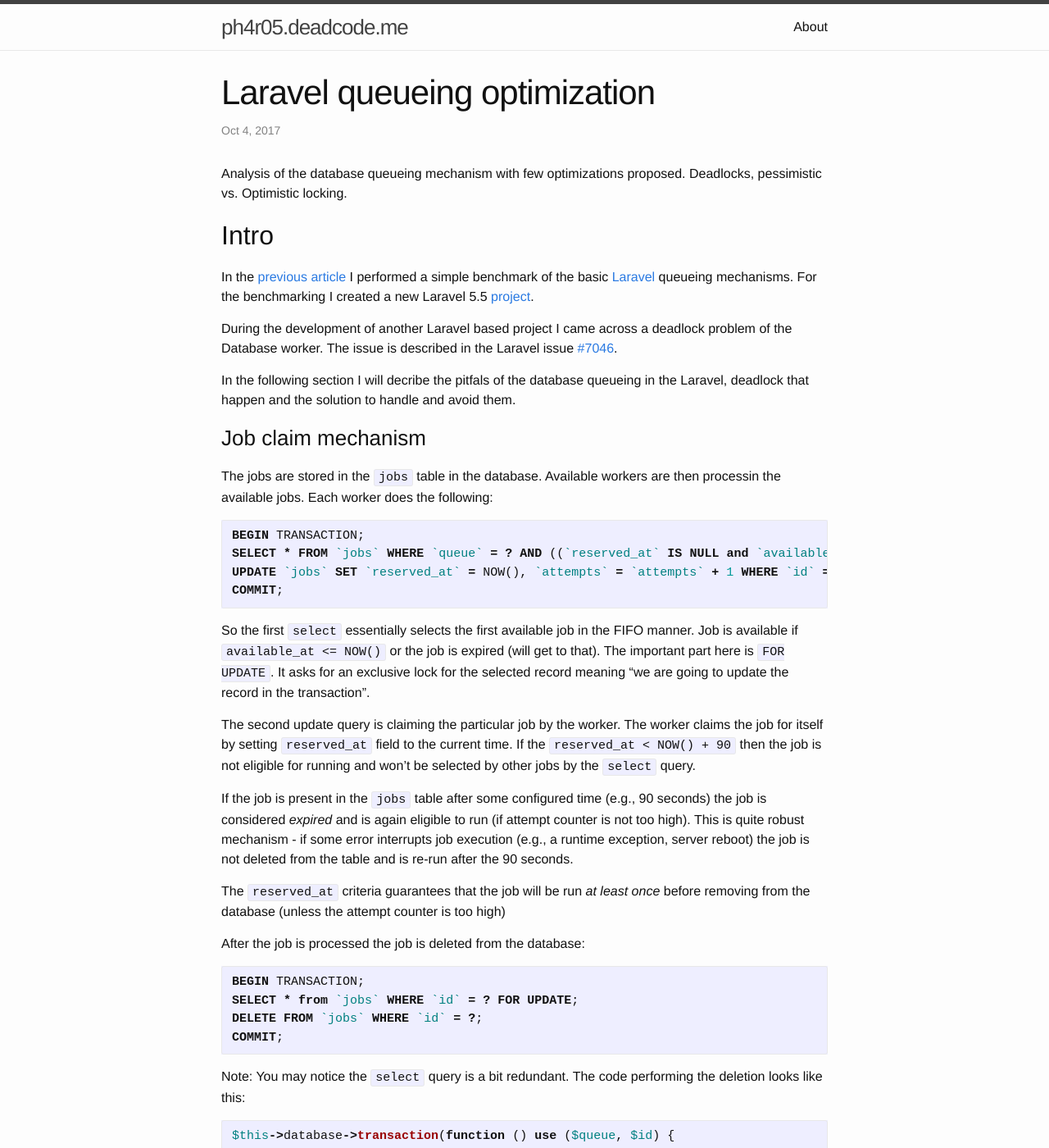
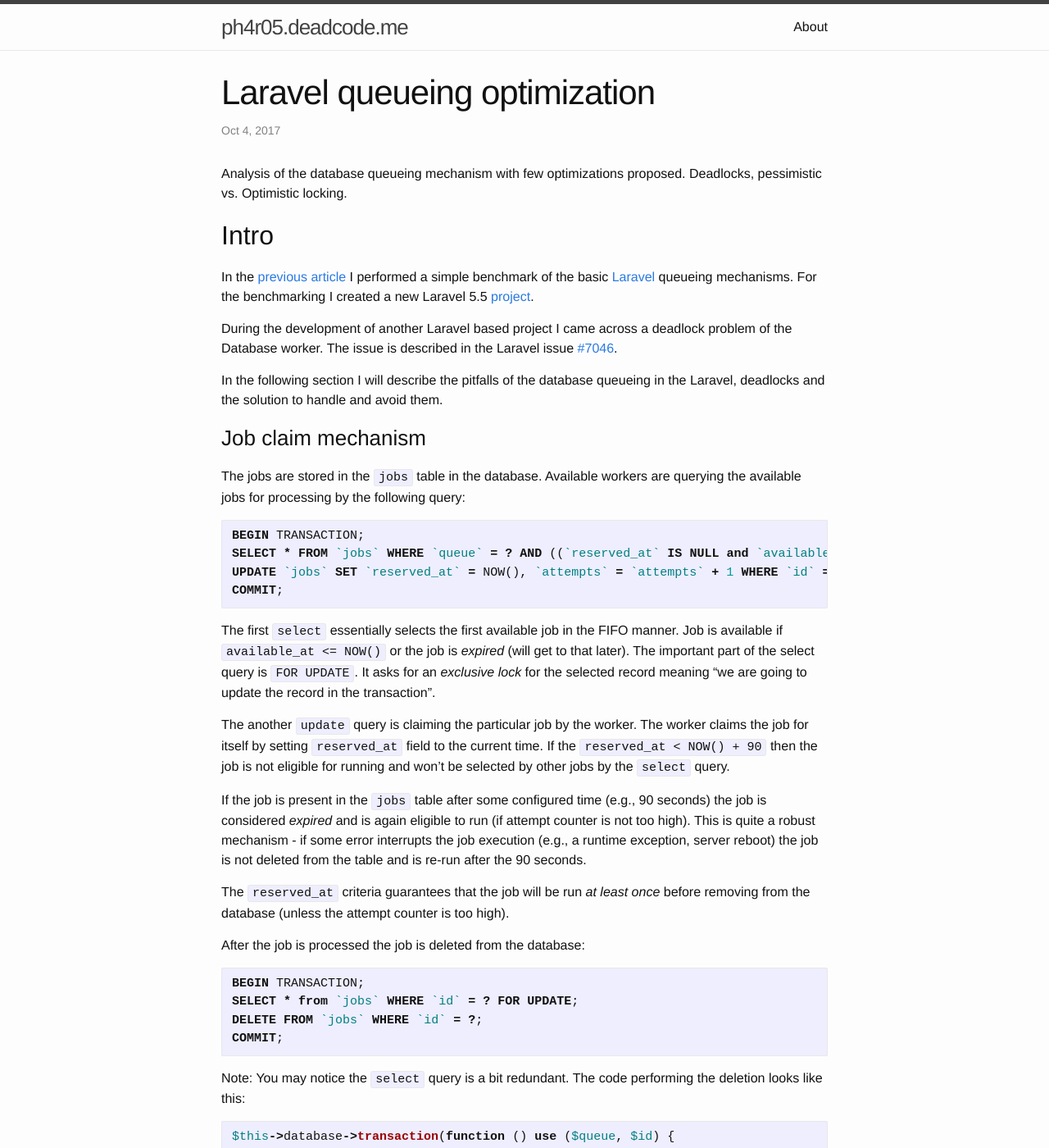
Before and after one commit to ph4r05/devblog, a Jekyll site: the page built from _posts/2017-12-20-laravel-queues-optimization.markdown, in a window 1280 px wide and 1400 px high. Shown: the whole window at 82% size. Built offline with Jekyll 4.4.1, drawn with Linux system fonts in a browser that asks for light colours; some of the changed text lies outside the part shown.

Commit message:
deadlocks - rephrasing

````diff
--- a/_posts/2017-12-20-laravel-queues-optimization.markdown
+++ b/_posts/2017-12-20-laravel-queues-optimization.markdown
@@ -21,15 +21,14 @@ During the development of another Laravel based project I came across a
 deadlock problem of the Database worker. The issue is described
 in the Laravel issue [#7046].
 
-In the following section I will decribe the pitfals of the database
-queueing in the Laravel, deadlock that happen and the solution to handle and
+In the following section I will describe the pitfalls of the database
+queueing in the Laravel, deadlocks and the solution to handle and
 avoid them.
 
 ### Job claim mechanism
 
 The jobs are stored in the `jobs` table in the database.
-Available workers are then processin the available jobs.
-Each worker does the following:
+Available workers are querying the available jobs for processing by the following query:
 
 ```sql
 BEGIN TRANSACTION;
@@ -38,23 +37,23 @@ UPDATE `jobs` SET `reserved_at` = NOW(), `attempts` = `attempts` + 1 WHERE `id`
 COMMIT;
 ```
 
-So the first `select` essentially selects the first available job in the FIFO manner.
-Job is available if `available_at <= NOW()` or the job is expired (will get to that).
-The important part here is `FOR UPDATE`. It asks for an exclusive lock for the
+The first `select` essentially selects the first available job in the FIFO manner.
+Job is available if `available_at <= NOW()` or the job is *expired* (will get to that later).
+The important part of the select query is `FOR UPDATE`. It asks for an *exclusive lock* for the
 selected record meaning "we are going to update the record in the transaction".
 
-The second update query is claiming the particular job by the worker.
+The another `update` query is claiming the particular job by the worker.
 The worker claims the job for itself by setting `reserved_at` field to the current time.
 If the `reserved_at < NOW() + 90` then the job is not eligible for running and
 won't be selected by other jobs by the `select` query.
 
 If the job is present in the `jobs` table after some configured time (e.g., 90 seconds)
 the job is considered *expired* and is again eligible to run (if attempt counter is not too high).
-This is quite robust mechanism - if some error interrupts job execution (e.g., a runtime exception, server reboot)
+This is quite a robust mechanism - if some error interrupts the job execution (e.g., a runtime exception, server reboot)
 the job is not deleted from the table and is re-run after the 90 seconds.
 
 The `reserved_at` criteria guarantees that the job will be run *at least once*
-before removing from the database (unless the attempt counter is too high)
+before removing from the database (unless the attempt counter is too high).
 
 After the job is processed the job is deleted from the database:
 
@@ -124,12 +123,12 @@ The worker `5` processed the job and it is trying to issue delete query to remov
 from the table. The delete lock is already holding primary key lock. As the deletion
 affects also `jobs_queue_at_index` index the query asks for that lock.
 
-There is a third select query of another worker, not displayed in this listing (produced by `innotop`) which
+There is also a third select query of another worker, not displayed in this listing (produced by `innotop`) which
 holds lock on `jobs_queue_at_index`.
 
-This in global picture causes a deadlock. In the modern MySQL database
-there is `innodb_deadlock_detect` set to 1 by default. This means the deadlock
-is detected immediately and one transaction is rolled back to handle the deadlock.
+This in global picture causes a deadlock - each transaction is waiting for a lock that is held by another transaction.
+In the modern MySQL database there is `innodb_deadlock_detect` set to 1 by default. This means the deadlock
+is detected immediately and one transaction is rolled back to remove the deadlock condition and progress.
 
 With older databases or `innodb_deadlock_detect=0` the deadlock will cause
 queries to stall. Each query is waiting for locks that cannot be locked for them.
````
Also changed, not shown: other parts of _posts/2017-12-20-laravel-queues-optimization.markdown (+1 -1 lines).
